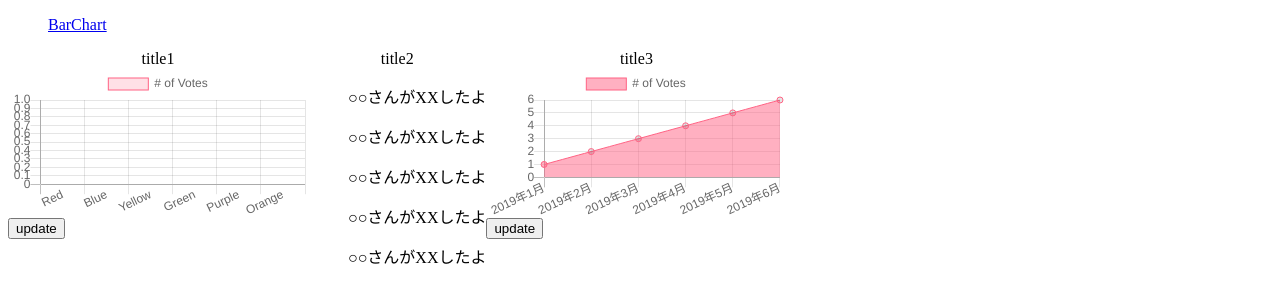
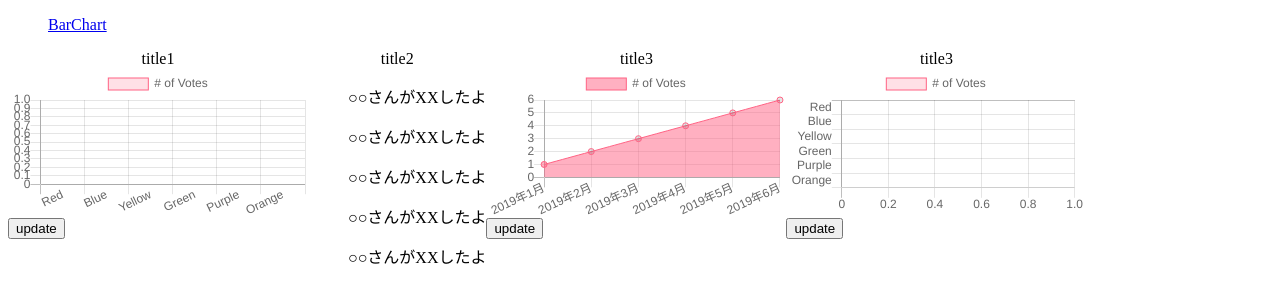
Before and after one commit to hachi-eiji/sandbox-chartjs, an Angular app: page / in a window 1280 px wide. Shown: the top 302 px of the page. Built offline with nearby package versions, Linux system fonts and the light colour scheme.

Commit message:
implements HorizontalBarChart

```diff
--- a/src/app/app.module.ts
+++ b/src/app/app.module.ts
@@ -7,18 +7,22 @@ import { BarChartComponent } from './components/bar-chart/bar-chart.component';
 import { MainComponent } from './components/main/main.component';
 import { TimelineComponent } from './components/timeline/timeline.component';
 import { BarChartDirective } from './directives/bar-chart.directive';
+import { HorizontalBarChartDirective } from './directives/horizontal-bar-chart.directive';
 import { LineChartDirective } from './directives/line-chart.directive';
 import { LineChartComponent } from './components/line-chart/line-chart.component';
+import { HorizontalBarChartComponent } from './components/horizontal-bar-chart/horizontal-bar-chart.component';
 
 @NgModule({
   declarations: [
     AppComponent,
     BarChartDirective,
+    HorizontalBarChartDirective,
     BarChartComponent,
     LineChartDirective,
     MainComponent,
     TimelineComponent,
-    LineChartComponent
+    LineChartComponent,
+    HorizontalBarChartComponent
   ],
   imports: [
     BrowserModule,
--- /dev/null
+++ b/src/app/components/horizontal-bar-chart/horizontal-bar-chart.component.html
@@ -0,0 +1,9 @@
+<div class="container">
+  <canvas id="canvas"
+          appHorizontalBarChart
+          [datasets]="config.dataset"
+          [data]="model | async"
+          [labels]="config.labels"
+          [options]="config.options"
+  ></canvas>
+</div>
--- /dev/null
+++ b/src/app/components/horizontal-bar-chart/horizontal-bar-chart.component.ts
@@ -0,0 +1,22 @@
+import { Component, OnInit, Input } from '@angular/core';
+import { Observable } from 'rxjs';
+import { BarChartConfig } from '../bar-chart/bar-chart';
+
+@Component({
+  selector: 'app-horizontal-bar-chart',
+  templateUrl: './horizontal-bar-chart.component.html',
+  styleUrls: ['./horizontal-bar-chart.component.scss']
+})
+export class HorizontalBarChartComponent implements OnInit {
+  @Input()
+  config: BarChartConfig;
+  @Input()
+  model: Observable<number[]>;
+
+  constructor() {
+  }
+
+  ngOnInit() {
+  }
+
+}
--- a/src/app/components/main/main.component.html
+++ b/src/app/components/main/main.component.html
@@ -13,4 +13,9 @@
     <app-line-chart [config]="lineChartConfig" [model]="lineChartData"></app-line-chart>
     <button (click)="updateLineChart()">update</button>
   </div>
+  <div class="item">
+    <div class="title">title3</div>
+    <app-horizontal-bar-chart [config]="barChartConfig" [model]="barChartData"></app-horizontal-bar-chart>
+    <button (click)="updateBarChart()">update</button>
+  </div>
 </div>
--- /dev/null
+++ b/src/app/directives/horizontal-bar-chart.directive.ts
@@ -0,0 +1,22 @@
+import { Directive, ElementRef } from '@angular/core';
+import { ChartConfiguration, Chart } from 'chart.js';
+import { BarChartDirective } from './bar-chart.directive';
+
+@Directive({ selector: 'canvas[appHorizontalBarChart]' })
+export class HorizontalBarChartDirective extends BarChartDirective {
+
+  constructor(elementRef: ElementRef) {
+    super(elementRef);
+  }
+
+  get config(): ChartConfiguration {
+    return {
+      type: 'horizontalBar',
+      data: {
+        labels: this.labels,
+        datasets: this.datasets
+      },
+      options: this.options
+    };
+  }
+}
```
Also changed, not shown: src/app/components/horizontal-bar-chart/horizontal-bar-chart.component.scss (added), 1 other file (tests, documents, lock files or other folders).
